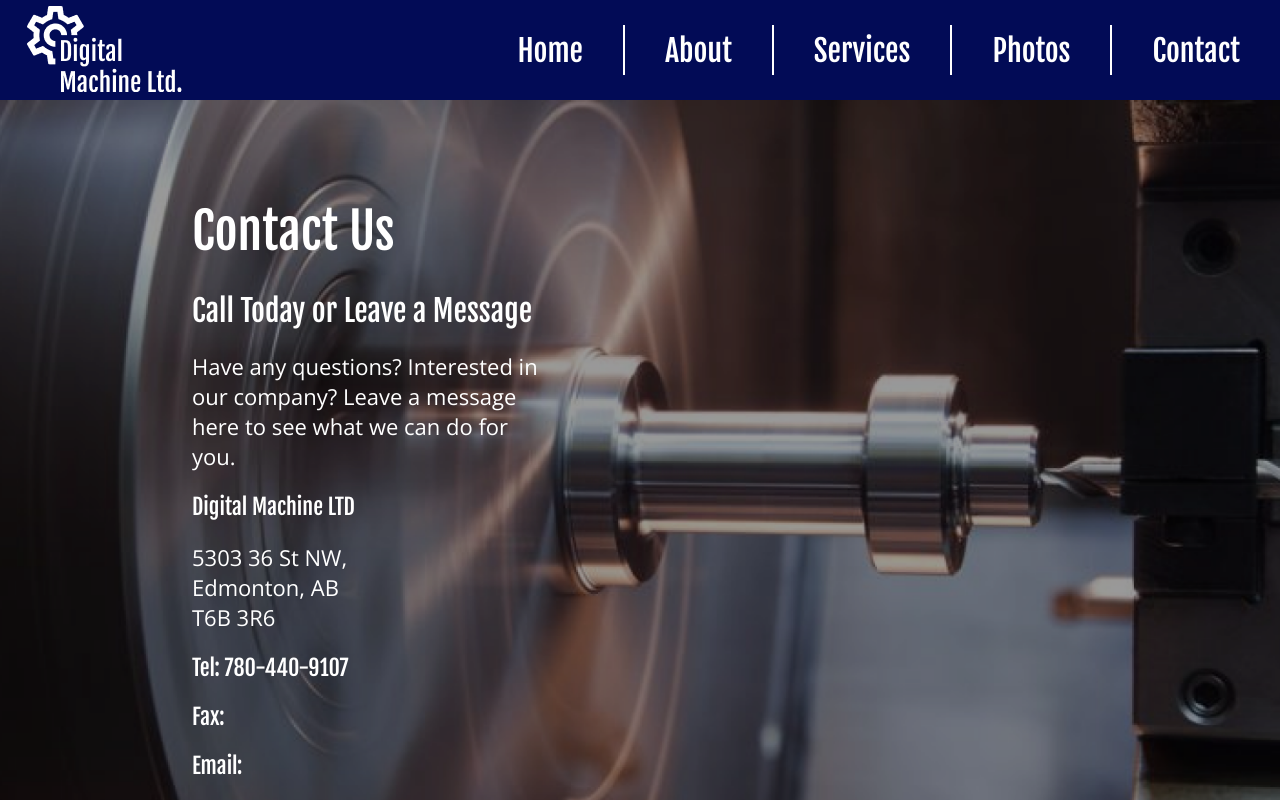
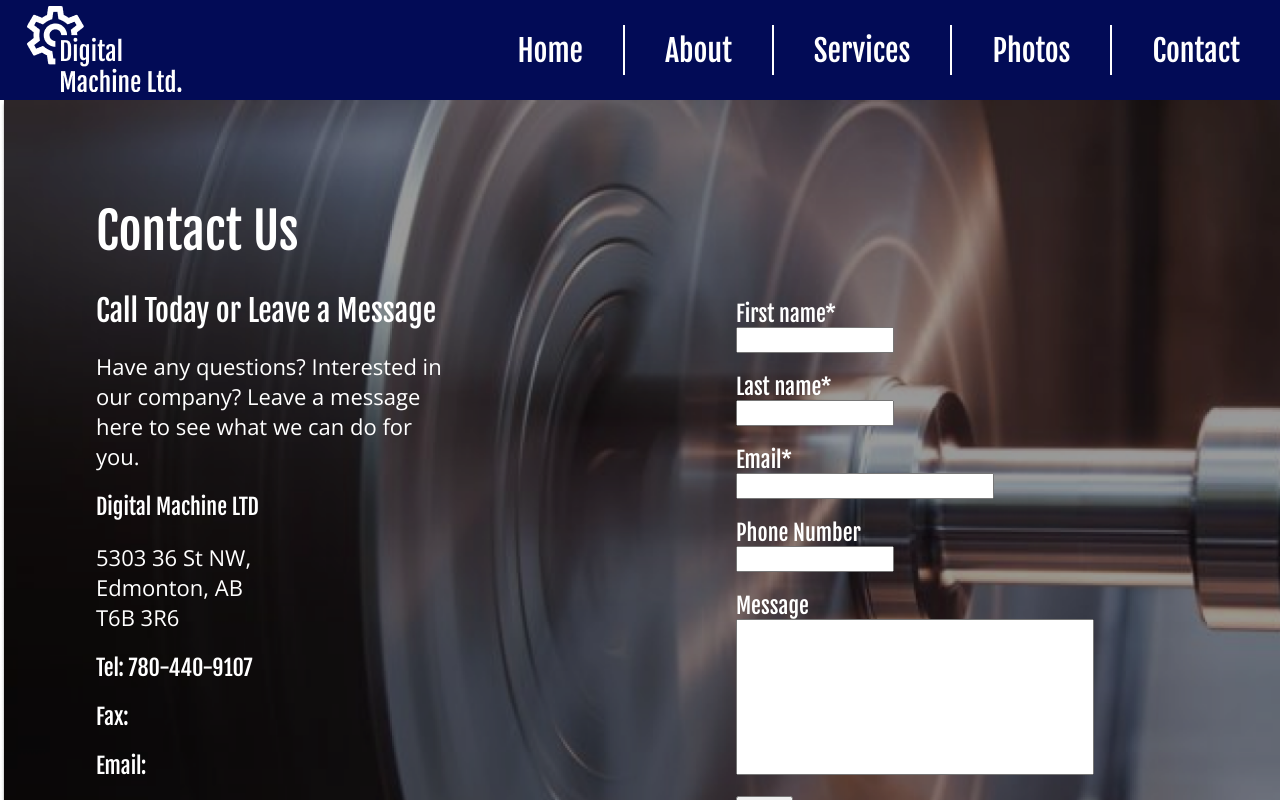
Before and after one commit to Bchiem08/digitalmachine, a React (Create React App) app: page /contactus in a window 1280 px wide. Shown: the top 800 px of the page. Built offline with nearby package versions, Linux system fonts and the light colour scheme; the HTML template or start-up script is replaced by a standard one.

Commit message:
Add contact form

```diff
--- /dev/null
+++ b/src/Components/Pages/ContactPage/contactform.css
@@ -0,0 +1,34 @@
+@import url("https://fonts.googleapis.com/css2?family=Fjalla+One&display=swap");
+@import url("https://fonts.googleapis.com/css2?family=Open+Sans&display=swap");
+
+.form-box {
+  padding-top: 200px;
+}
+
+.form-group {
+  font-family: "Fjalla One", sans-serif;
+  font-size: 22px;
+  color: white;
+  display: flex;
+  flex-direction: column;
+  margin-bottom: 20px;
+  margin-left: 15%;
+}
+.form-control {
+  width: 250px;
+  height: 20px;
+}
+
+.form-name {
+  width: 150px;
+  height: 20px;
+}
+
+.form-area {
+  width: 350px;
+  height: 150px;
+}
+.submitbutton {
+  margin-bottom: 20px;
+  margin-left: 15%;
+}
--- /dev/null
+++ b/src/Components/Pages/ContactPage/contactform.js
@@ -0,0 +1,107 @@
+import React, { Component } from "react";
+import "./contactform.css";
+
+export default class ContactForm extends Component {
+  constructor(props) {
+    super(props);
+    this.state = {
+      Firstname: "",
+      Lastname: "",
+      email: "",
+      phonenumber: "",
+      message: "",
+    };
+  }
+
+  onFirstnameChange(event) {
+    this.setState({ Firstname: event.target.value });
+  }
+
+  onLastnameChange(event) {
+    this.setState({ Lastname: event.target.value });
+  }
+
+  onPhoneNumberChange(event) {
+    this.setState({ phonenumber: event.target.value });
+  }
+
+  onEmailChange(event) {
+    this.setState({ email: event.target.value });
+  }
+  onMessageChange(event) {
+    this.setState({ message: event.target.value });
+  }
+
+  handleSubmit(event) {
+    event.preventDefault();
+    console.log(this.state);
+  }
+
+  render() {
+    return (
+      <div className="form-box">
+        <form
+          id="contact-form"
+          onSubmit={this.handleSubmit.bind(this)}
+          method="POST"
+        >
+          <div className="form-group">
+            <label htmlFor="Firstname">First name*</label>
+            <input
+              type="text"
+              className="form-name"
+              value={this.state.Firstname}
+              onChange={this.onFirstnameChange.bind(this)}
+              required
+            />
+          </div>
+          <div className="form-group">
+            <label htmlFor="Lastname">Last name*</label>
+            <input
+              type="text"
+              className="form-name"
+              value={this.state.Lastname}
+              onChange={this.onLastnameChange.bind(this)}
+              required
+            />
+          </div>
+          <div className="form-group">
+            <label htmlFor="email">Email*</label>
+            <input
+              type="text"
+              className="form-control"
+              aria-describedby="emailHelp"
+              value={this.state.email}
+              onChange={this.onEmailChange.bind(this)}
+              required
+            />
+          </div>
+          <div className="form-group">
+            <label htmlFor="phonenumber">Phone Number</label>
+            <input
+              type="tel"
+              pattern="[0-9]{3}-[0-9]{3}-[0-9]{4}"
+              className="form-name"
+              value={this.state.phonenumber}
+              onChange={this.onPhoneNumberChange.bind(this)}
+            />
+          </div>
+          <div className="form-group">
+            <label htmlFor="message">Message</label>
+            <input
+              type="text"
+              className="form-area"
+              rows="5"
+              value={this.state.message}
+              onChange={this.onMessageChange.bind(this)}
+              required
+            />
+          </div>
+          <button type="submit" className="submitbutton">
+            Submit
+          </button>
+        </form>
+      </div>
+    );
+  }
+}
--- a/src/Components/Pages/ContactPage/contactpage.css
+++ b/src/Components/Pages/ContactPage/contactpage.css
@@ -1,10 +1,10 @@
 .contactpage {
   background-image: url(../../../Backgrounds/contactbackground.png);
   width: 100%;
-  height: 92vh;
+  max-height: 10000px;
   background-repeat: no-repeat;
   background-size: cover;
-  background-position: top;
+  background-position: left;
   resize: stretch;
   margin-top: 100px;
 }
--- a/src/Components/Pages/ContactPage/contactpage.js
+++ b/src/Components/Pages/ContactPage/contactpage.js
@@ -4,17 +4,22 @@ import NavBarExport from "../../Navbar/NavbarExport";
 import Footer from "../../Footer/footer";
 import ContactPageText from "./contactpagetext";
 import Grid from "@material-ui/core/Grid";
+import ContactForm from "./contactform";
 export default class ContactPage extends Component {
   render() {
     return (
       <div>
         <NavBarExport />
         <div className="contactpage">
-          <Grid>
-            <Grid item>
+          <Grid container>
+            <Grid item xs={12} sm={6} md={6} lg={6} xl={6}>
               <ContactPageText />
             </Grid>
+            <Grid item xs={12} sm={6} md={6} lg={6} xl={6}>
+              <ContactForm />
+            </Grid>
           </Grid>
+          <div style={{ height: "75px" }}></div>
         </div>
         <Footer />
       </div>
```
